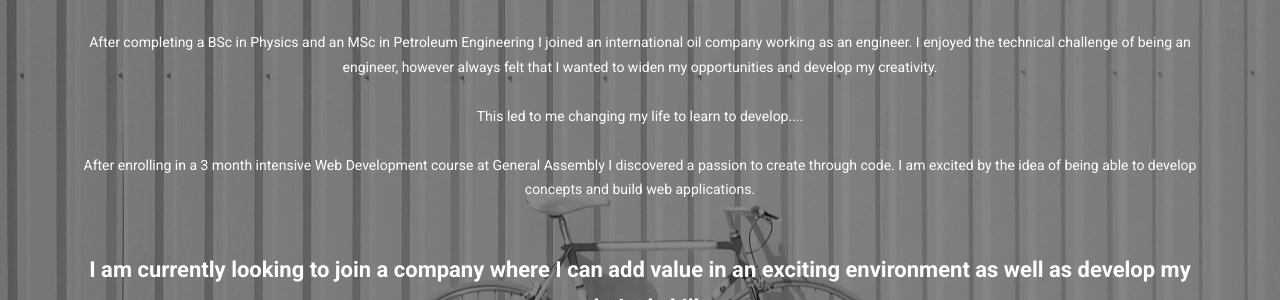
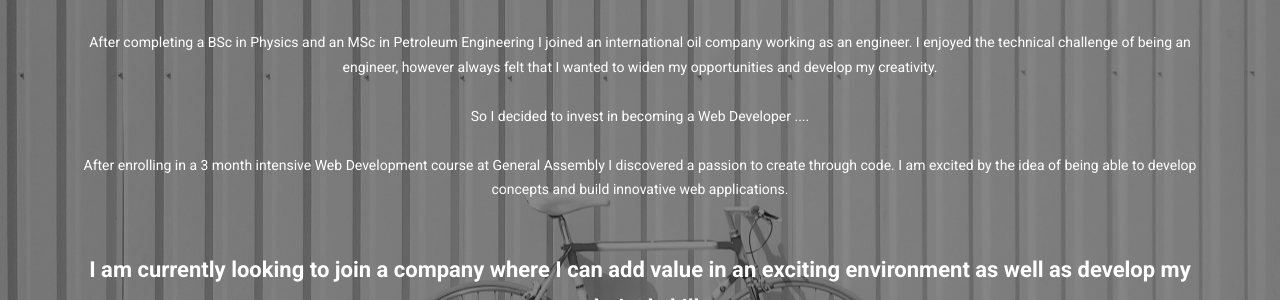
Before and after one commit to Calum-Campbell/Calum-Campbell.github.io, a Jekyll site: the page built from index.html, in a window 1280 px wide and 900 px high. Shown: the part 332-632 px from the top of the window. Built offline with Jekyll 4.4.1, drawn with Linux system fonts in a browser that asks for light colours; some web fonts are replaced.

Commit message:
changed p in header

```diff
--- a/_includes/header.html
+++ b/_includes/header.html
@@ -46,7 +46,7 @@
                 <div class="intro-lead-in">Full Stack Web Developer</div>
                 <hr>
                 <div class="intro-heading">Calum Campbell</div>
-                <p>After completing a BSc in Physics and an MSc in Petroleum Engineering I joined an international oil company working as an engineer. I enjoyed the technical challenge of being an engineer, however always felt that I wanted to widen my opportunities and develop my creativity. <br><br>This led to me changing my life to learn to develop....<br><br>After enrolling in a 3 month intensive Web Development course at General Assembly I discovered a passion to create through code. I am excited by the idea of being able to develop concepts and build web applications.</p> <p class="highlight"><strong><br>I am currently looking to join a company where I can add value in an exciting environment as well as develop my technical skills.</strong></p>
+                <p>After completing a BSc in Physics and an MSc in Petroleum Engineering I joined an international oil company working as an engineer. I enjoyed the technical challenge of being an engineer, however always felt that I wanted to widen my opportunities and develop my creativity. <br><br>So I decided to invest in becoming a Web Developer ....<br><br>After enrolling in a 3 month intensive Web Development course at General Assembly I discovered a passion to create through code. I am excited by the idea of being able to develop concepts and build innovative web applications.</p> <p class="highlight"><strong><br>I am currently looking to join a company where I can add value in an exciting environment as well as develop my technical skills.</strong></p>
                 <a href="#services" class="page-scroll btn btn-xl">Learn More</a>
             </div>
         </div>
```
